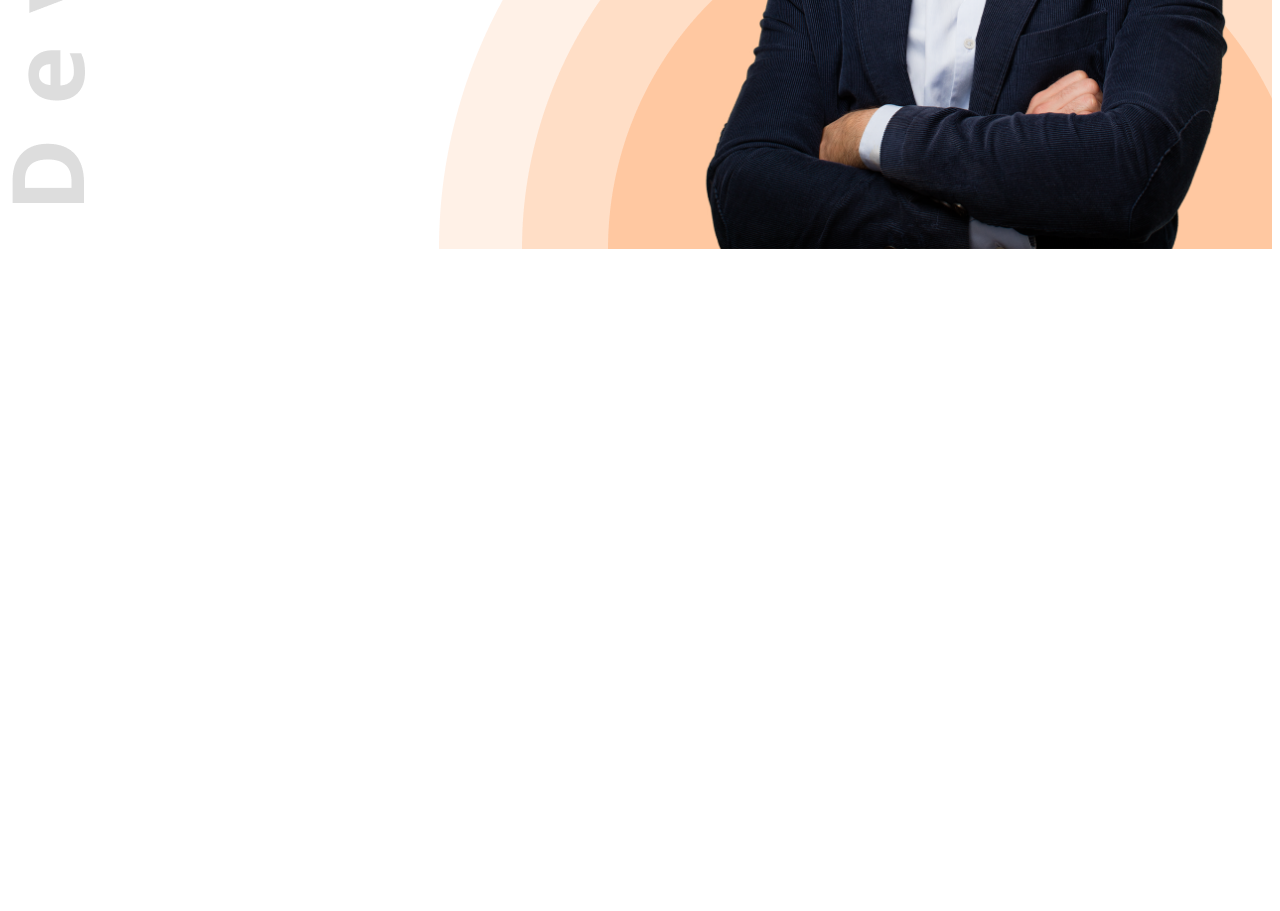
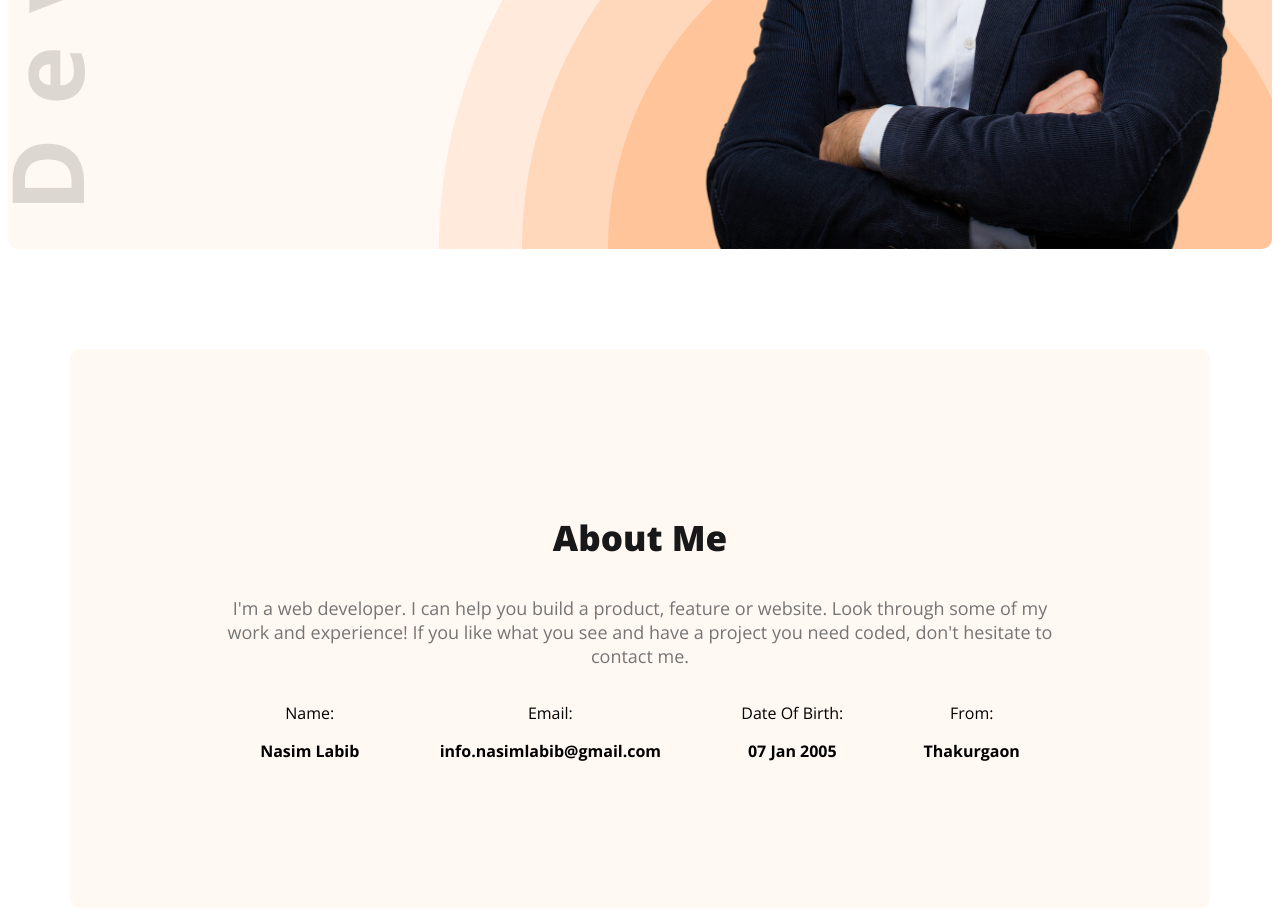
Before and after one commit to nasim100a/my-protfolio, a plain HTML site: page index.html in a window 1280 px wide. Shown: the part 568-1479 px from the top of the page. Before the commit the page ends 825 px from the top, so only its background shows below. Drawn offline with nearby package versions, Linux system fonts and the light colour scheme.

Commit message:
About Section Done

```diff
--- a/index.html
+++ b/index.html
@@ -13,7 +13,7 @@
 </head>
 
 <body class="open-sans-normal">
-    <header class="header">
+    <header class="header secondary-bg">
         <nav>
             <h3 class="nav-title"><span class="text-primary">Na</span><span
                     style="color: rgb(208, 27, 148)">s</span><span style="color: rgb(5, 172, 133);">im</span> <span
@@ -41,7 +41,34 @@
         </div>
     </header>
     <main>
-
+        <section class="about secondary-bg">
+            <h3 class="section-title">
+                About Me
+            </h3>
+            <p class="section-description">
+                I'm a web developer. I can help you build a product, feature or website. Look through some of my work
+                and experience! If you like what you see and have a project you need coded, don't hesitate to contact
+                me.</p>
+            <div class="about-items">
+                <!-- .about-item*4>p.item-title+p.item-description -->
+                <div class="about-item">
+                    <p class="item-title">Name:</p>
+                    <p class="item-description">Nasim Labib</p>
+                </div>
+                <div class="about-item">
+                    <p class="item-title">Email:</p>
+                    <p class="item-description">info.nasimlabib@gmail.com</p>
+                </div>
+                <div class="about-item">
+                    <p class="item-title">Date Of Birth:</p>
+                    <p class="item-description">07 Jan 2005</p>
+                </div>
+                <div class="about-item">
+                    <p class="item-title">From:</p>
+                    <p class="item-description">Thakurgaon</p>
+                </div>
+            </div>
+        </section>
     </main>
     <footer>
 
--- a/styles/blog.css
+++ b/styles/blog.css
@@ -33,7 +33,21 @@
     border: none;
 
 }
+.section-title {
+    font-weight: 800;
+    font-size: 35px;
+    color: #181818;
+}
+.section-description{
+    font-size: 18px;
+    color: #757575;
+}
+.secondary-bg{
+    background-color: #FFF8F3;
+    border-radius: 10PX;
 
+
+}
 
 
 
@@ -109,3 +123,28 @@ nav ul li a {
     background-position:top left,bottom right;
 
 }
+/*Main Styles*/
+    main{
+        max-width: 1140px;
+        margin:0px auto;
+
+    }
+
+/* About Me Section */
+.about{
+    margin-top: 100px;
+   text-align: center;
+   padding:130px 150px;
+   border-radius: 10px;
+
+
+}
+
+.item-description{
+    font-weight: bold;
+
+}
+.about-items{
+    display: flex;
+    justify-content: space-around;
+}
```
